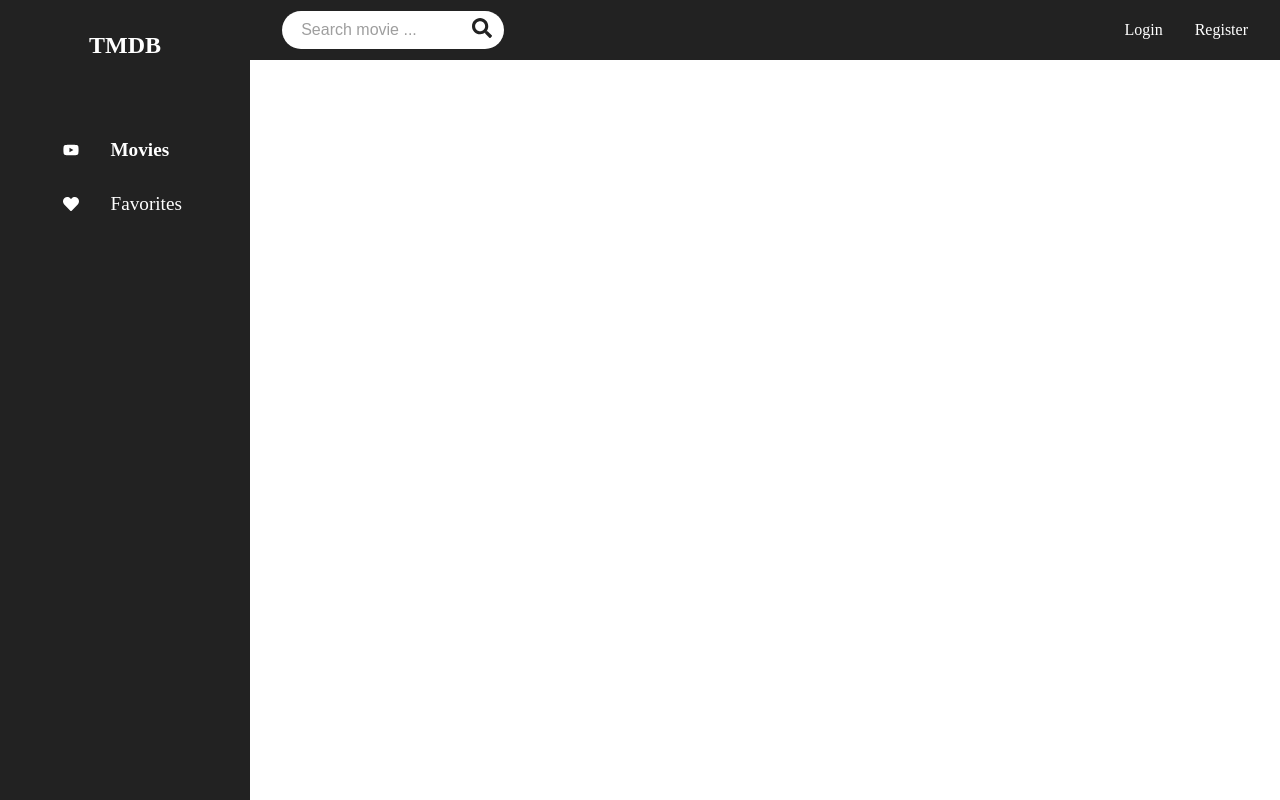
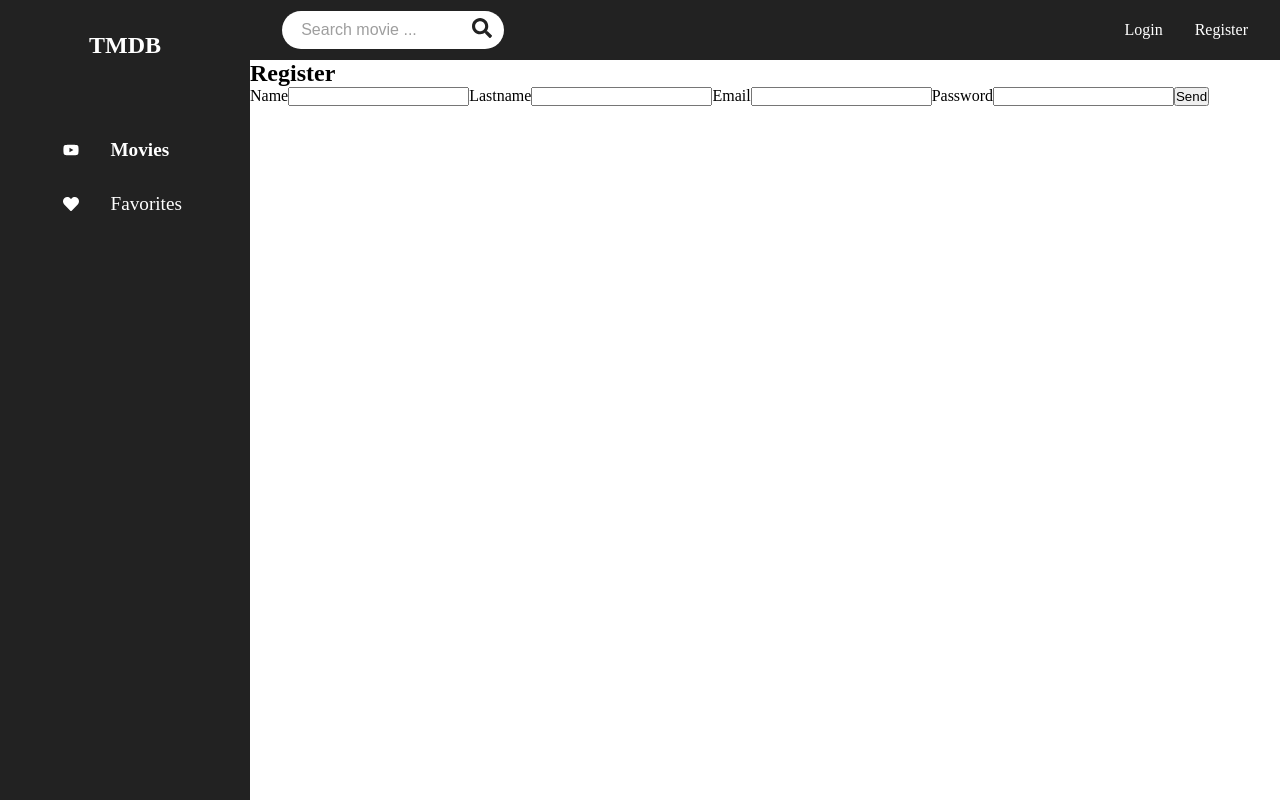
Before and after one commit to nahuelRo/TMDB, a React (Vite) app: page /register in a window 1280 px wide. Built offline with nearby package versions, Linux system fonts and the light colour scheme; no server answers.

Commit message:
add register front

```diff
--- a/src/App.jsx
+++ b/src/App.jsx
@@ -5,6 +5,7 @@ import Aside from "./components/Aside/Aside.jsx";
 import Grid from "./components/Grid/Grid.jsx";
 import { Route, Routes } from "react-router-dom";
 import MovieDetails from "./components/MovieDetails/MovieDetails.jsx";
+import Register from "./components/Register/Register.jsx";
 
 function App() {
   const [movies, setMovies] = useState([]);
@@ -28,6 +29,7 @@ function App() {
         <Route path="/" element={<Grid movies={movies} />} />
         <Route path="/search" element={<Grid movies={searchMovies} />} />
         <Route path="/movie/:id" element={<MovieDetails />} />
+        <Route path="/register" element={<Register />} />
       </Routes>
     </>
   );
--- a/src/components/Header/Header.jsx
+++ b/src/components/Header/Header.jsx
@@ -2,7 +2,7 @@ import { FaSearch } from "react-icons/fa";
 import "./header.style.css";
 import useInput from "../../hooks/useInput";
 import axios from "axios";
-import { useNavigate } from "react-router-dom";
+import { Link, useNavigate } from "react-router-dom";
 
 const Header = ({ setSearchMovies }) => {
   const search = useInput();
@@ -41,9 +41,9 @@ const Header = ({ setSearchMovies }) => {
         <a className="header__link" href="#">
           Login
         </a>
-        <a className="header__link" href="#">
+        <Link to="/register" className="header__link">
           Register
-        </a>
+        </Link>
       </div>
     </header>
   );
--- /dev/null
+++ b/src/components/Register/Register.jsx
@@ -0,0 +1,47 @@
+import "./register.style.css";
+import useInput from "../../hooks/useInput";
+import { useNavigate } from "react-router-dom";
+
+const Register = () => {
+  const name = useInput();
+  const lastname = useInput();
+  const email = useInput();
+  const password = useInput();
+  const navigate = useNavigate();
+
+  const handlerSubmit = (e) => {
+    e.preventDefault();
+    // POST
+
+    // Navigate
+    navigate("/");
+  };
+
+  return (
+    <section className="register">
+      <h2>Register</h2>
+      <form onSubmit={handlerSubmit}>
+        <label htmlFor="name">
+          Name
+          <input {...name} type="text" id="name" />
+        </label>
+        <label htmlFor="lastname">
+          Lastname
+          <input {...lastname} type="text" id="lastname" />
+        </label>
+        <label htmlFor="email">
+          Email
+          <input {...email} type="text" id="email" />
+        </label>
+        <label htmlFor="password">
+          Password
+          <input {...password} type="text" id="password" />
+        </label>
+
+        <input type="submit" value="Send" />
+      </form>
+    </section>
+  );
+};
+
+export default Register;
--- /dev/null
+++ b/src/components/Register/register.style.css
@@ -0,0 +1,7 @@
+.register {
+  position: absolute;
+  bottom: 0;
+  right: 0;
+  width: calc(100% - 250px);
+  height: calc(100vh - 60px);
+}
```
